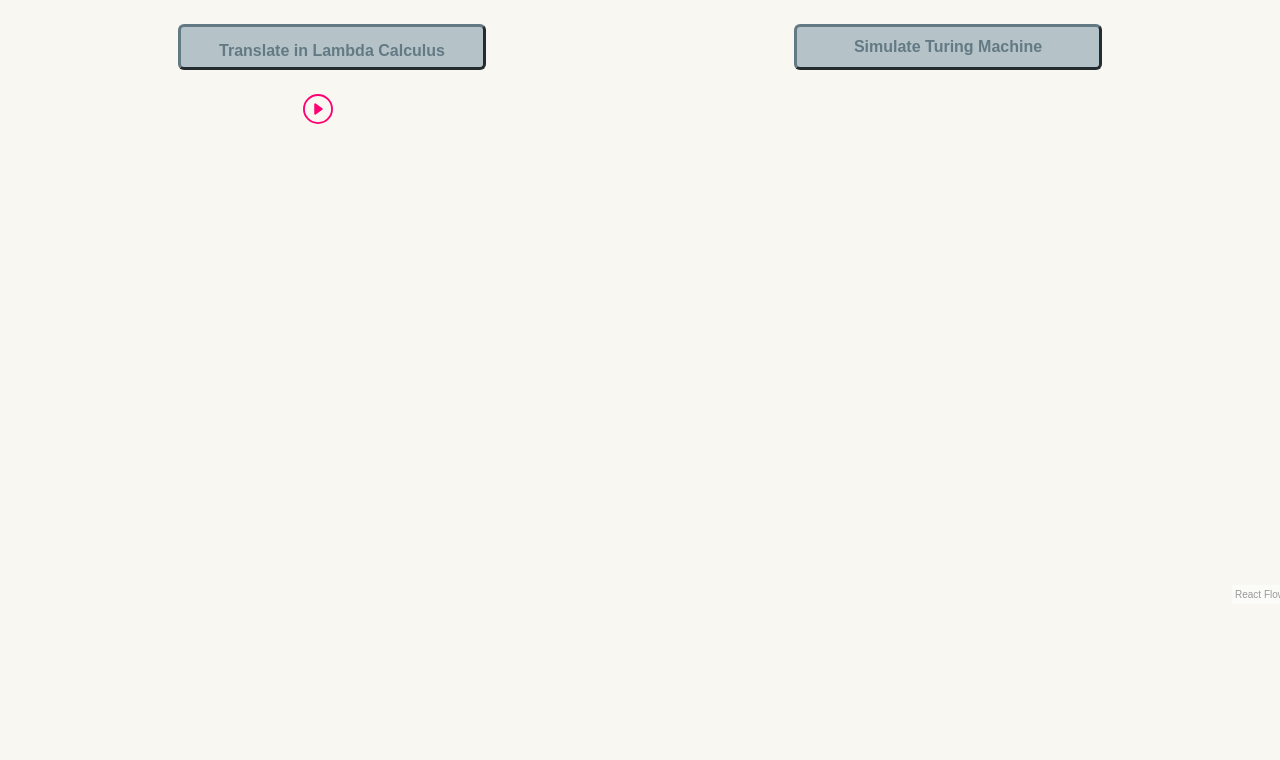
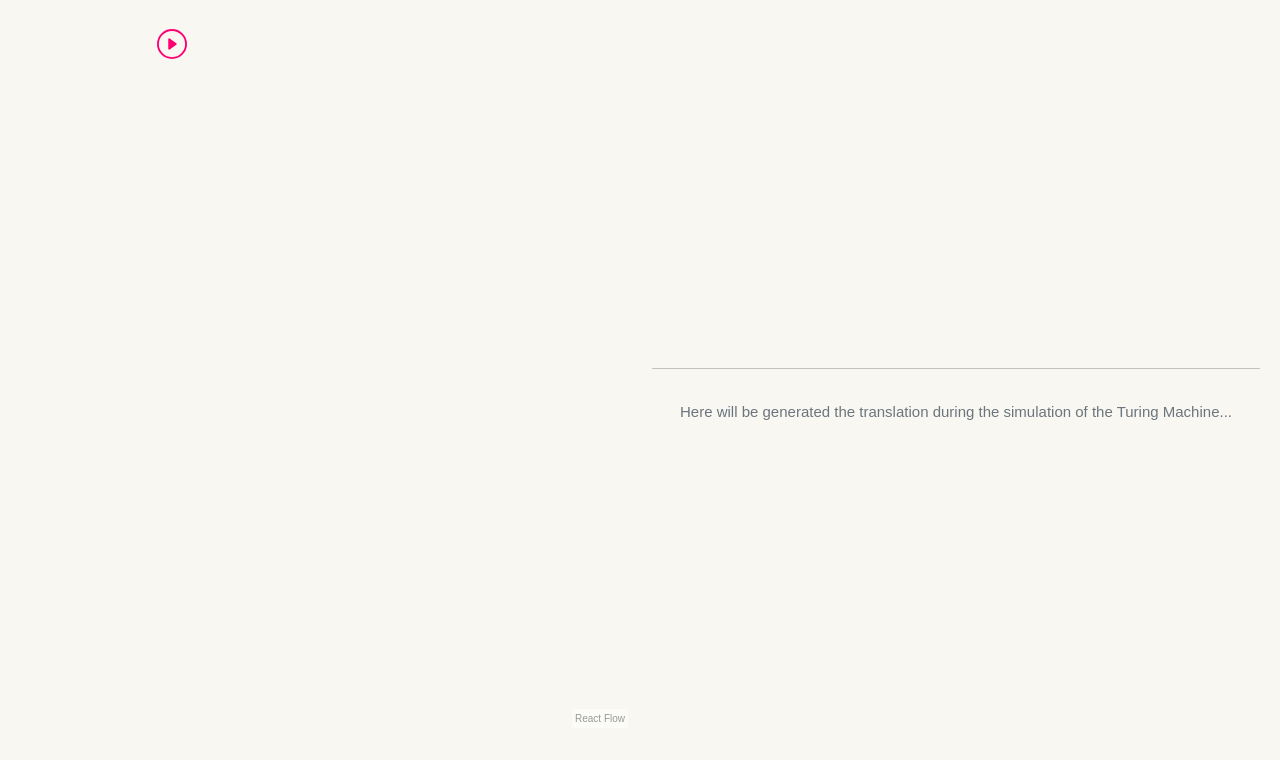
Before and after one commit to alexxxxww/progetto-tesi, a React (Vite) app: page /SimulateAndTranslate in a window 1280 px wide. Shown: the top 760 px of the page. Built offline with nearby package versions, Linux system fonts and the light colour scheme.

Commit message:
modifiche design

```diff
--- a/src/Configuration.js
+++ b/src/Configuration.js
@@ -12,13 +12,14 @@ export function generateConfigurationsTree(dati, input, alphEnc, statesEnc){
     fakeArray.splice(i, 0, curr);
     div.innerHTML = fakeArray.join('')
 
+    par.innerHTML += '</br>encoding of configurations:'
     var blank = `&#9633;`
     var epsilon = `&epsilon;`
     var init = `<div style='text-decoration:overline; display:inline'>("${epsilon}", "${blank}", "${fakeArray.slice(1).join('')}","${curr}")</div> = `
-    var initEnc = `(${alphEnc[epsilon]}, ${alphEnc[blank]},`;
+    var initEnc = `&#955;x.(x(${alphEnc[epsilon]})( ${alphEnc[blank]})(`;
     par.innerHTML += `<br/>${init + initEnc}`
     translateString(fakeArray.slice(1).join(''), par)
-    par.innerHTML += `, ${statesEnc[curr]})`
+    par.innerHTML += `)( ${statesEnc[curr]}))`
 
     for(let j = 0; j <= end+1; j++){
         dati.transitions.forEach(trans => {
@@ -34,8 +35,6 @@ export function generateConfigurationsTree(dati, input, alphEnc, statesEnc){
                 fakeArray.splice(i, 0, trans.next_state)
                 div.innerHTML += `${fakeArray.join('')}`
 
-                console.log(fakeArray.length)
-                console.log(i)
                 curr = trans.next_state;
                 if(curr == dati.machine.final_states && i == fakeArray.length-1){
                     div.innerHTML += ' stringa accettata'
@@ -49,7 +48,7 @@ export function generateConfigurationsTree(dati, input, alphEnc, statesEnc){
                 }
                 var conf = `<div style='text-decoration:overline; display:inline'>("${beforeHead == '' ? epsilon : beforeHead}","${fakeArray[i+1] || blank}","${fakeArray.slice(i+2).join('') || epsilon}","${curr}")</div> = `
 
-                par.innerHTML += `<br/>${conf}`
+                par.innerHTML += `<br/>${conf} &#955;x.(x`
                 if(ReverseString.join('') == '')
                     par.innerHTML += `(${alphEnc[epsilon]}`;
                 else if(ReverseString.join('').length == 1)
@@ -57,16 +56,16 @@ export function generateConfigurationsTree(dati, input, alphEnc, statesEnc){
                 else
                     translateString(ReverseString.join(''), par);
 
-                par.innerHTML += `, ${alphEnc[fakeArray[i+1]] ?? alphEnc[blank]}`
+                par.innerHTML += `)( ${alphEnc[fakeArray[i+1]] ?? alphEnc[blank]}`
 
                 if(!fakeArray.slice(i+2).join(''))
-                    par.innerHTML += `, ${alphEnc[epsilon]}`;
+                    par.innerHTML += `)( ${alphEnc[epsilon]}`;
                 else if(fakeArray.slice(i+2).join('').length == 1)
-                    par.innerHTML += `, ${alphEnc[fakeArray.slice(i+2).join('')]}`;
+                    par.innerHTML += `)( ${alphEnc[fakeArray.slice(i+2).join('')]}`;
                 else
                     translateString(fakeArray.slice(i+2).join(''), par);
 
-                par.innerHTML += `, ${statesEnc[curr]})`
+                par.innerHTML += `)( ${statesEnc[curr]}))`
             }
         });
     }
--- a/src/SimulateAndTranslate.css
+++ b/src/SimulateAndTranslate.css
@@ -7,3 +7,12 @@
 svg.goButton:active{
     fill:grey
 }
+
+#scrollMessage{
+    position: sticky;
+    bottom: 0;
+    text-align: center;
+    font-size: 0.8rem;
+    background-color: rgba(222, 232, 231, 0.675);
+    margin-left: auto;
+}
--- a/src/SimulateAndTranslate.jsx
+++ b/src/SimulateAndTranslate.jsx
@@ -15,7 +15,6 @@ const edgeTypes = {
 function SimulateAndTranslate(){
     const [nodes, setNodes] = useState([]);
     const [edges, setEdges] = useState([]);
-    const [toDo, setToDo] = useState(1); //0 = translate, default = 1 = simulate
 
     const { dati, input, alphEnc, statesEnc } = useOutletContext();
 
@@ -23,7 +22,9 @@ function SimulateAndTranslate(){
     const [activeRead, setActiveRead] = useState('');
     const [go, setGo] = useState(false);
     const [cell, setCell] = useState(1)
+    const [overflow, setOverflow] = useState()
     const charToRead = useRef(0)
+    const container = useRef();
 
     useEffect(() => {
         if (!dati || !input) return;
@@ -142,22 +143,29 @@ function SimulateAndTranslate(){
     const onEdgesChange = useCallback((changes) => setEdges((edgesSnapshot) => applyEdgeChanges(changes, edgesSnapshot)), []);
     const onConnect = useCallback((params) => setEdges((edgesSnapshot) => addEdge(params, edgesSnapshot)), []);
 
+    const handleScroll = () => {
+        const element = container.current;
+
+        if (!element) return;
+
+        const hasOverflow = element.scrollHeight > element.clientHeight;
+
+        setOverflow(hasOverflow);
+    };
+
     return(
-        <div>
-            <div className='d-flex justify-content-around m-4 vh-25'>
-                <button onClick={()=>setToDo(0)} className="w-25 btn-st pt-2 rounded border-3 d-flex justify-content-center align-items-center fw-bold">Translate in Lambda Calculus</button>
-                <button onClick={()=>setToDo(1)} className='w-25 btn-st p-2 rounded border-3 d-flex justify-content-center align-items-center fw-bold'>Simulate Turing Machine</button>
-            </div>
-            <div className="vh-75 m-2">
-                <div className={toDo == 0 ? 'd-none' : ''}>
-                    <div className='vh-10 row'>
+        <>
+            <div className="p-2" style={{height:'100vh', overflow:'hidden'}}>
+                <div className='row m-0' style={{height: '90vh', width: '100%', flexWrap: 'nowrap'}} >
+                    <div className='col-6 vh-90' style={{flex: '1 1 0', display: 'flex', flexDirection: 'column', minHeight: 0}}>
+                        <div className='row m-0 d-flex justify-content-center align-items-center' style={{flex: '0 0 10%', minHeight: 0}}>
                             <svg xmlns="http://www.w3.org/2000/svg" width="30" height="30" fill="#ff0073" className="goButton col bi bi-play-circle" viewBox="0 0 16 16" onClick={()=>{setGo(true); setCell(2)}}>
                                 <path d="M8 15A7 7 0 1 1 8 1a7 7 0 0 1 0 14m0 1A8 8 0 1 0 8 0a8 8 0 0 0 0 16"/>
                                 <path d="M6.271 5.055a.5.5 0 0 1 .52.038l3.5 2.5a.5.5 0 0 1 0 .814l-3.5 2.5A.5.5 0 0 1 6 10.5v-5a.5.5 0 0 1 .271-.445"/>
                             </svg>
                             <div id='tape' className='col fs-3 d-flex justify-content-center align-items-center' style={{borderCollapse:'collapse'}}></div>
                         </div>
-                    <div style={{height: '60vh', width: '100vw'}} >
+                        <div style={{flex: '0 0 90%', minHeight: 0}}>
                             <ReactFlow
                                 nodes={nodes}
                                 edges={edges}
@@ -166,17 +174,22 @@ function SimulateAndTranslate(){
                                 onConnect={onConnect}
                                 fitView
                                 edgeTypes={edgeTypes}
+                                style={{width:'100%', height:'100%'}}
                             />
                         </div>
-                    <div id='write_here' className='vh-30 fs-5 mb-4'>
+                    </div>
+                    <div className='col-6 vh-90' style={{textWrap: 'wrap', flex: '1 1 0', fontSize: '15px', display: 'flex', flexDirection: 'column', minHeight: 0}}>
+                        <div id='write_here_trad' ref={container} onScroll={handleScroll} style={{flex: '1 1 0', overflowY: 'auto'}} className='p-3'>
+                            {overflow && (<p id="scrollMessage" className='p-1 text-center rounded border border-black' style={{width:'fit-content'}}>Scroll to see more ↓</p>)}
+                        </div>
+                        <hr/>
+                        <div style={{flex: '1 1 0', overflowY: 'auto'}} className='p-3 text-center text-secondary'>Here will be generated the translation during the simulation of the Turing Machine...</div>
                     </div>
                 </div>
-                <div className={toDo == 0 ? 'vh-75' : 'd-none'}>
-                    <div id='write_here_trad' className='vh-40'>
+                <div id='write_here' className='vh-10 fs-5'>
                 </div>
             </div>
-            </div>
-        </div>
+        </>
     )
 }
 
```
Lines whose indentation alone changed are shown as unchanged.
